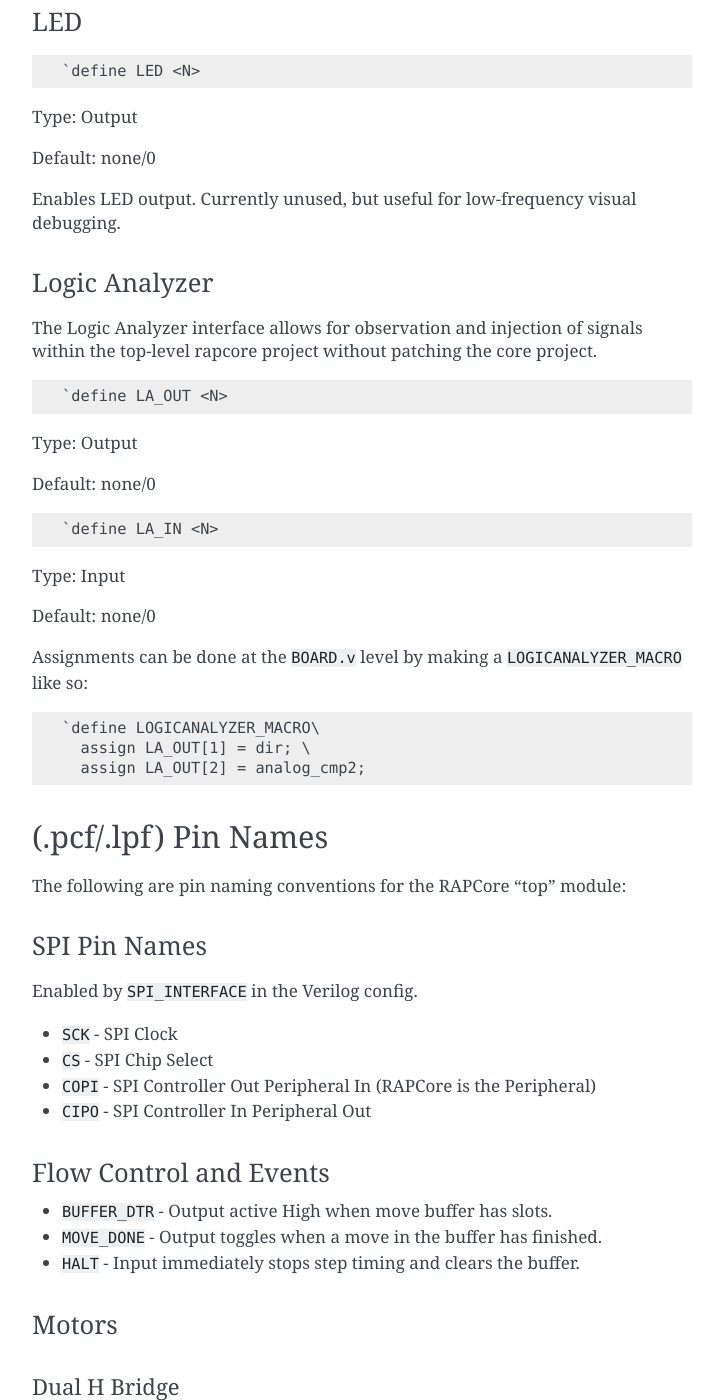
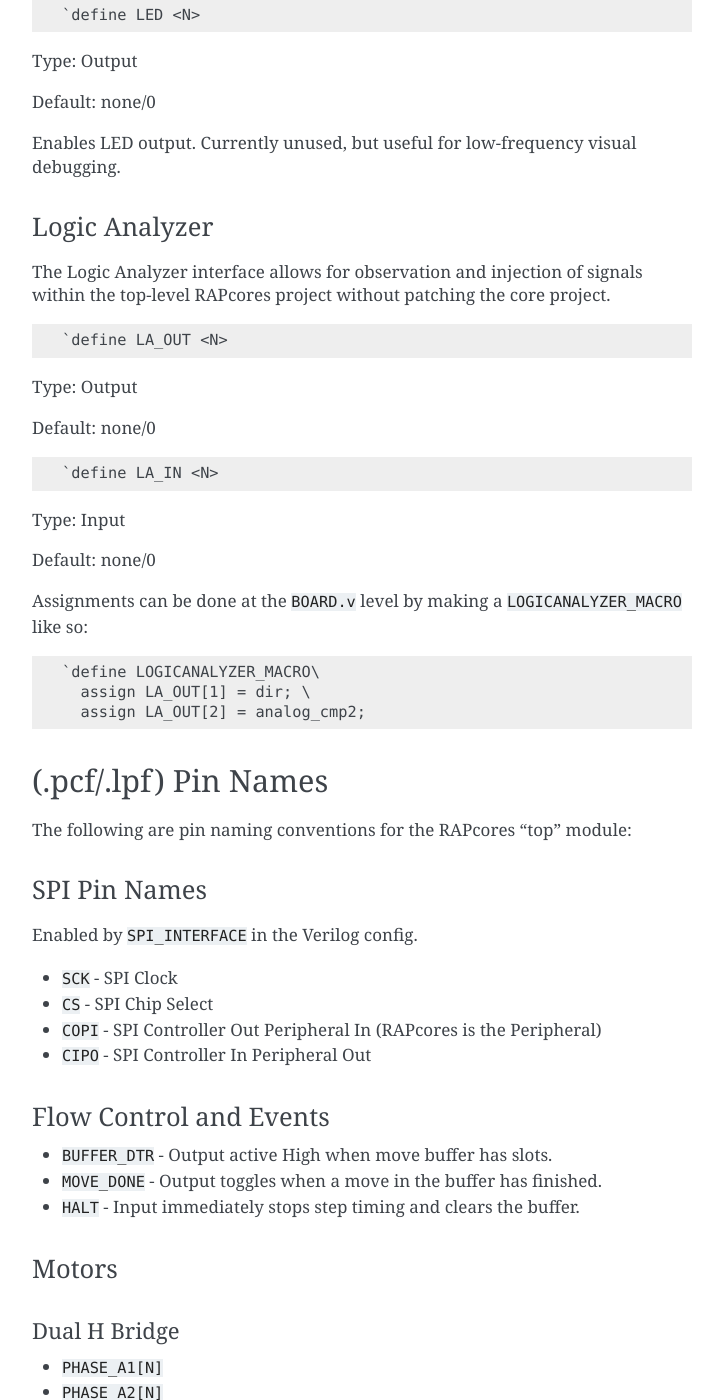
Before and after one commit to RAPcores/rapcores, a Sphinx documentation site: the page built from docs/configuration.md, in a window 1280 px wide and 1400 px high, scrolled down 2756 px. Shown: the whole window, without its empty margins (388-1111 px from the left). Built offline with Sphinx 7.4.7, drawn with Linux system fonts in a browser that asks for light colours; some of the changed text lies outside the part shown.

````diff
--- a/docs/configuration.md
+++ b/docs/configuration.md
@@ -7,10 +7,10 @@ parameter sent to make:
 - [.v] Verilog configuration parameters
 - [.pcf/.lpf] Pin out and pin name information
 
-## (.mk) Parameters
+## Makefile (.mk) Parameters
 
 The following parameters are passed to place and route (nextpnr) and timing analysis
-tools to generate the bitstream of the RAPCore for FPGAs.
+tools to generate the bitstream of the RAPcores for FPGAs.
 
 ### ARCH
 ```
@@ -134,7 +134,7 @@ Enables LED output. Currently unused, but useful for low-frequency visual debugg
 ### Logic Analyzer
 
 The Logic Analyzer interface allows for observation and injection of signals
-within the top-level rapcore project without patching the core project.
+within the top-level RAPcores project without patching the core project.
 
 ```
 `define LA_OUT <N>
@@ -166,7 +166,7 @@ by making a `LOGICANALYZER_MACRO` like so:
 
 ## (.pcf/.lpf) Pin Names
 
-The following are pin naming conventions for the RAPCore "top" module:
+The following are pin naming conventions for the RAPcores "top" module:
 
 ### SPI Pin Names
 
@@ -174,7 +174,7 @@ Enabled by `SPI_INTERFACE` in the Verilog config.
 
 - `SCK` - SPI Clock
 - `CS` - SPI Chip Select
-- `COPI` - SPI Controller Out Peripheral In (RAPCore is the Peripheral)
+- `COPI` - SPI Controller Out Peripheral In (RAPcores is the Peripheral)
 - `CIPO` - SPI Controller In Peripheral Out
 
 ### Flow Control and Events
````
Also changed, not shown: other parts of docs/configuration.md (+2 -2 lines), docs/dev.md (+5 -5 lines), docs/interfaces.md (+1 -1 lines), docs/motor_control.md (+1 -1 lines), docs/spi_spec.md (+2 -2 lines), 2 other files.
